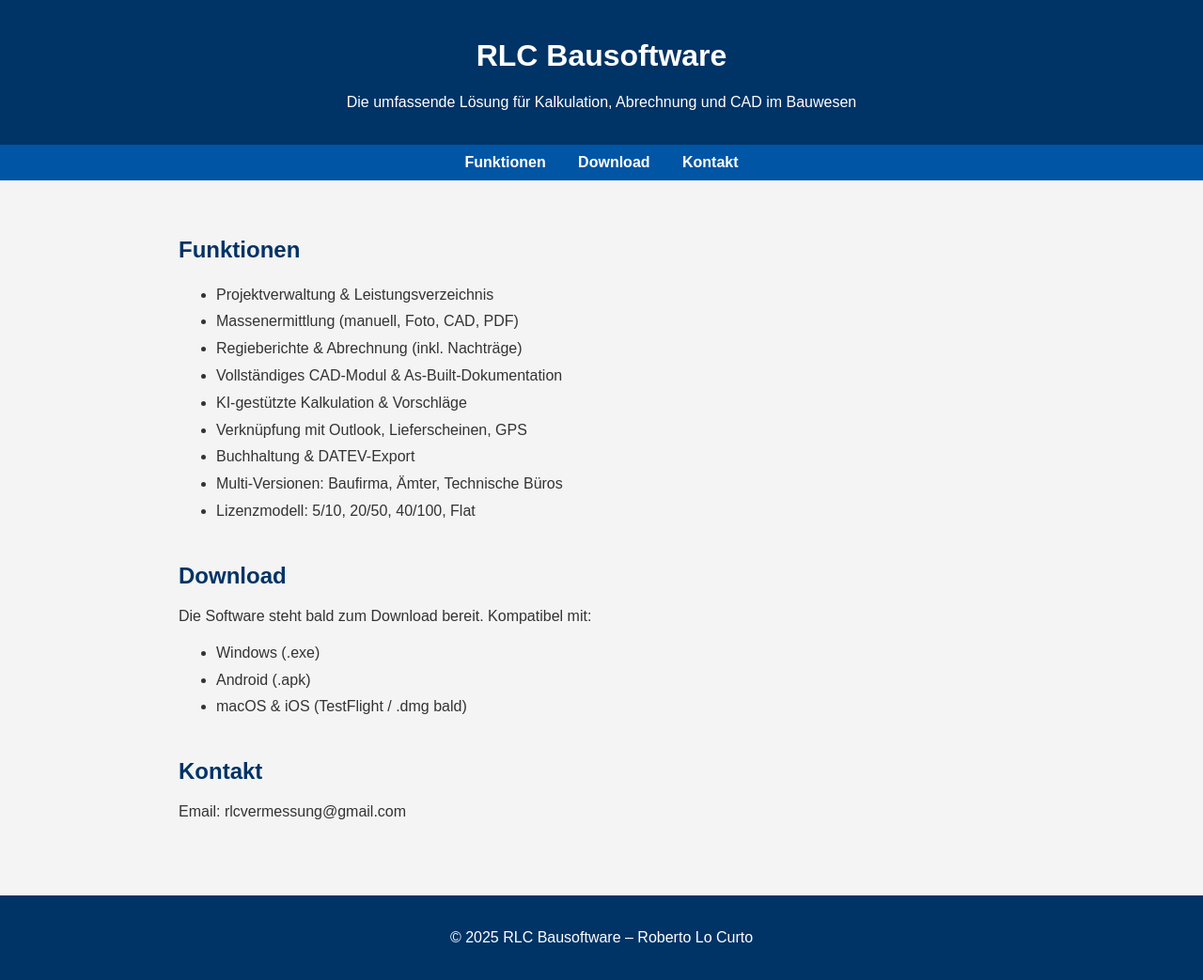
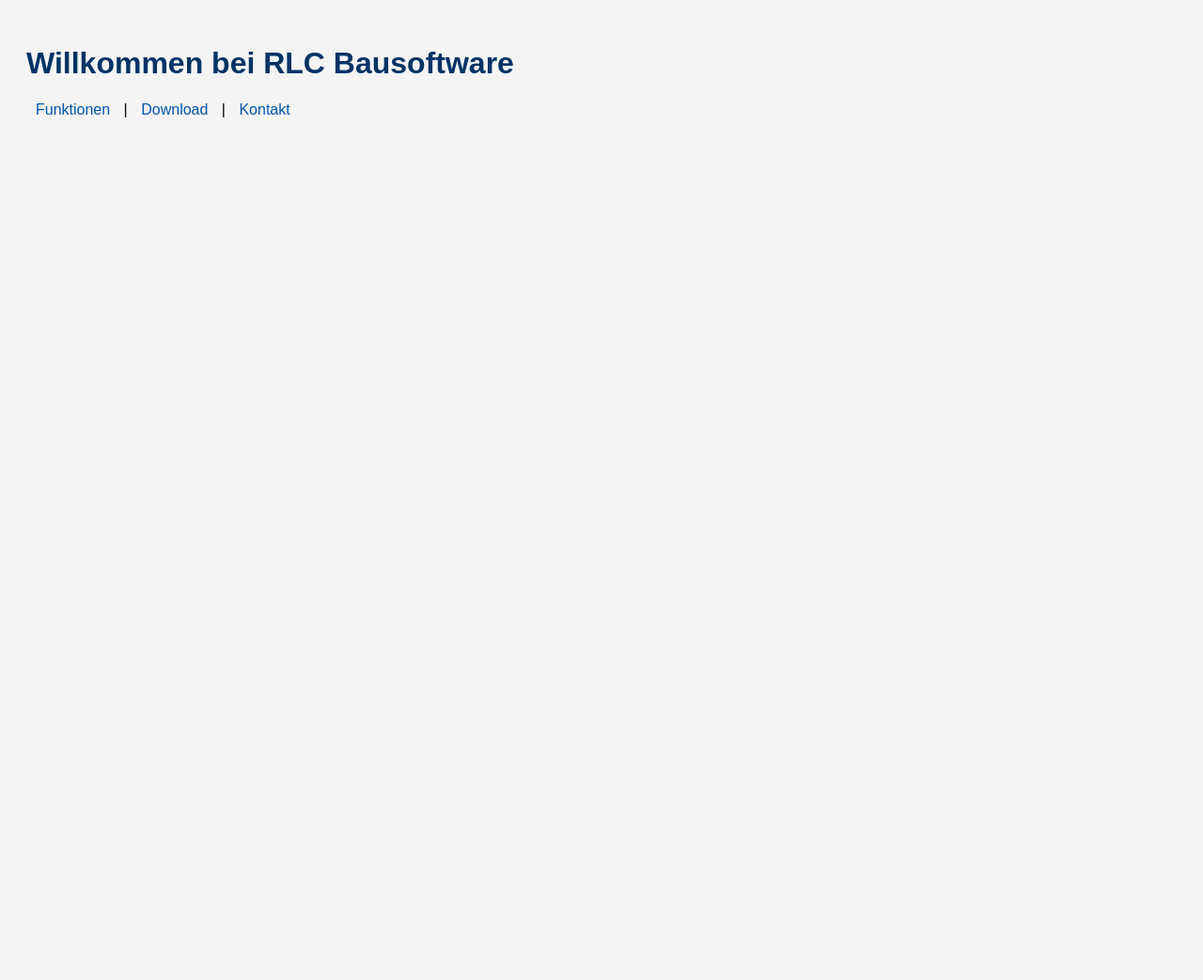
Before and after one commit to RLCBau/rlc-bausoftware-site, a plain HTML site: page index.html in a window 1280 px wide. Shown: the whole page at 94% size. After the commit the page ends 800 px from the top, so only its background shows below. Drawn offline with Linux system fonts and the light colour scheme; files that its build step writes are made by us from their sources.

Commit message:
Add files via upload

```diff
--- a/index.html
+++ b/index.html
@@ -1,100 +1 @@
-
-<!DOCTYPE html>
-<html lang="de">
-<head>
-    <meta charset="UTF-8">
-    <meta name="viewport" content="width=device-width, initial-scale=1.0">
-    <title>RLC Bausoftware</title>
-    <style>
-        body {
-            font-family: Arial, sans-serif;
-            margin: 0;
-            padding: 0;
-            background: #f4f4f4;
-            color: #333;
-        }
-        header {
-            background: #003366;
-            color: #fff;
-            padding: 20px 0;
-            text-align: center;
-        }
-        nav {
-            background: #0055a5;
-            padding: 10px 0;
-            text-align: center;
-        }
-        nav a {
-            color: #fff;
-            margin: 0 15px;
-            text-decoration: none;
-            font-weight: bold;
-        }
-        main {
-            padding: 40px 20px;
-        }
-        section {
-            margin-bottom: 40px;
-        }
-        h2 {
-            color: #003366;
-        }
-        footer {
-            background: #003366;
-            color: #fff;
-            text-align: center;
-            padding: 20px 0;
-        }
-        .container {
-            max-width: 900px;
-            margin: auto;
-        }
-        ul {
-            line-height: 1.8;
-        }
-    </style>
-</head>
-<body>
-    <header>
-        <h1>RLC Bausoftware</h1>
-        <p>Die umfassende Lösung für Kalkulation, Abrechnung und CAD im Bauwesen</p>
-    </header>
-    <nav>
-        <a href="#funktionen">Funktionen</a>
-        <a href="#download">Download</a>
-        <a href="#kontakt">Kontakt</a>
-    </nav>
-    <main class="container">
-        <section id="funktionen">
-            <h2>Funktionen</h2>
-            <ul>
-                <li>Projektverwaltung & Leistungsverzeichnis</li>
-                <li>Massenermittlung (manuell, Foto, CAD, PDF)</li>
-                <li>Regieberichte & Abrechnung (inkl. Nachträge)</li>
-                <li>Vollständiges CAD-Modul & As-Built-Dokumentation</li>
-                <li>KI-gestützte Kalkulation & Vorschläge</li>
-                <li>Verknüpfung mit Outlook, Lieferscheinen, GPS</li>
-                <li>Buchhaltung & DATEV-Export</li>
-                <li>Multi-Versionen: Baufirma, Ämter, Technische Büros</li>
-                <li>Lizenzmodell: 5/10, 20/50, 40/100, Flat</li>
-            </ul>
-        </section>
-        <section id="download">
-            <h2>Download</h2>
-            <p>Die Software steht bald zum Download bereit. Kompatibel mit:</p>
-            <ul>
-                <li>Windows (.exe)</li>
-                <li>Android (.apk)</li>
-                <li>macOS & iOS (TestFlight / .dmg bald)</li>
-            </ul>
-        </section>
-        <section id="kontakt">
-            <h2>Kontakt</h2>
-            <p>Email: rlcvermessung@gmail.com</p>
-        </section>
-    </main>
-    <footer>
-        <p>&copy; 2025 RLC Bausoftware – Roberto Lo Curto</p>
-    </footer>
-</body>
-</html>
+<!DOCTYPE html><html><head><title>RLC Bausoftware</title><link rel='stylesheet' href='assets/style.css'></head><body><h1>Willkommen bei RLC Bausoftware</h1><nav><a href='funktionen.html'>Funktionen</a> | <a href='download.html'>Download</a> | <a href='kontakt.html'>Kontakt</a></nav></body></html>
--- /dev/null
+++ b/style.css
@@ -0,0 +1 @@
+body { font-family: sans-serif; background: #f4f4f4; padding: 20px; } h1, h2 { color: #003366; } nav a { margin: 10px; text-decoration: none; color: #0055aa; }
```
Also changed, not shown: download.html (added, +1 -0 lines), funktionen.html (added, +1 -0 lines), kontakt.html (added, +1 -0 lines).
